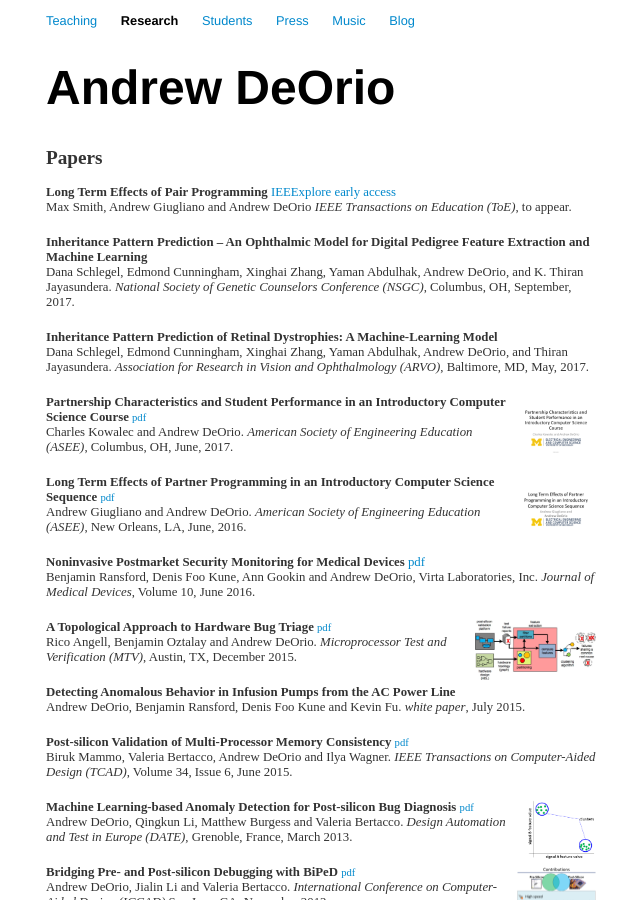
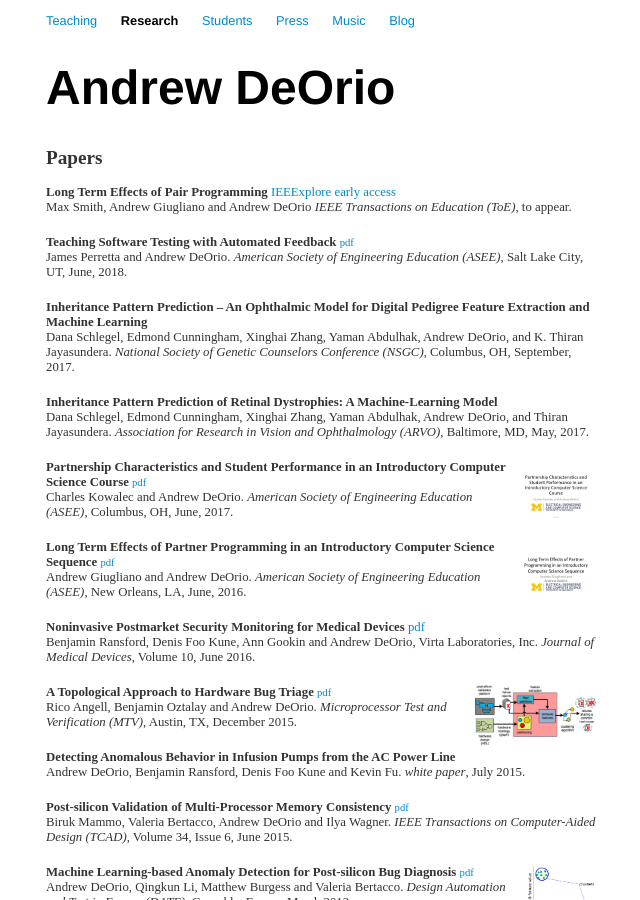
Before and after one commit to awdeorio/andrewdeorio.com, a Jekyll site: the page built from research/index.html, in a window 1280 px wide and 900 px high. Shown: the whole window, without its empty margins (319-959 px from the left). Built offline with Jekyll 4.4.1, drawn with Linux system fonts in a browser that asks for light colours; nearby versions of some CDN libraries.

Commit message:
Add ASEE18 paper

```diff
--- a/research/index.html
+++ b/research/index.html
@@ -12,6 +12,14 @@ title: Research | Andrew DeOrio
 <br>
 Max Smith, Andrew Giugliano and Andrew DeOrio
 <i>IEEE Transactions on Education (ToE)</i>, to appear.
+</div>
+
+<div class="publication">
+<b>Teaching Software Testing with Automated Feedback</b>
+<small><a href="assets/ASEE18.pdf" target="_blank" >pdf</a></small>
+<br>
+James Perretta and Andrew DeOrio.
+<i>American Society of Engineering Education (ASEE)</i>, Salt Lake City, UT, June, 2018.
 </div>
 
 <div class="publication">
```
Also changed, not shown: 1 other file.
